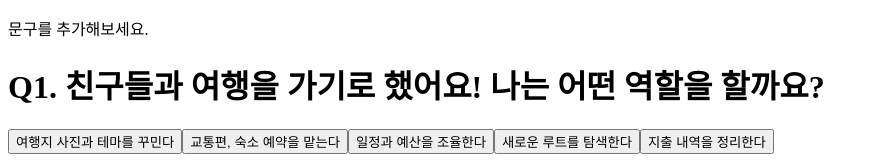
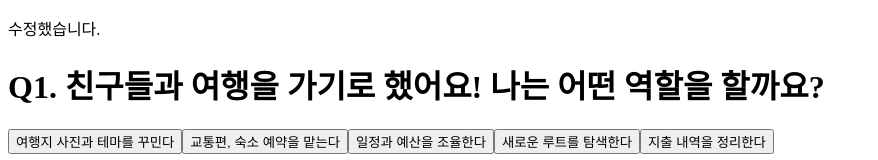
Before and after one commit to fgh812/career-test, a React (Vite) app: page / in a window 1280 px wide. Shown: the top 160 px of the page, without its empty margins (0-878 px from the left). Built offline with nearby package versions, Linux system fonts and the light colour scheme; the HTML template or start-up script is replaced by a standard one.

Commit message:
문구 변경하기

```diff
--- a/src/components/CareerTestApp.tsx
+++ b/src/components/CareerTestApp.tsx
@@ -124,7 +124,7 @@ export default function CareerTestApp() {
 
   return (
     <div className="flex flex-col items-center justify-center h-screen p-4">
-      <p>문구를 추가해보세요.</p>
+      <p>수정했습니다.</p>
       <h1 className="text-lg font-semibold mb-6 text-center">Q{current + 1}. {q.question}</h1>
       <div className="flex flex-col gap-4 w-full max-w-md">
         {q.options.map((opt, idx) => (
```
